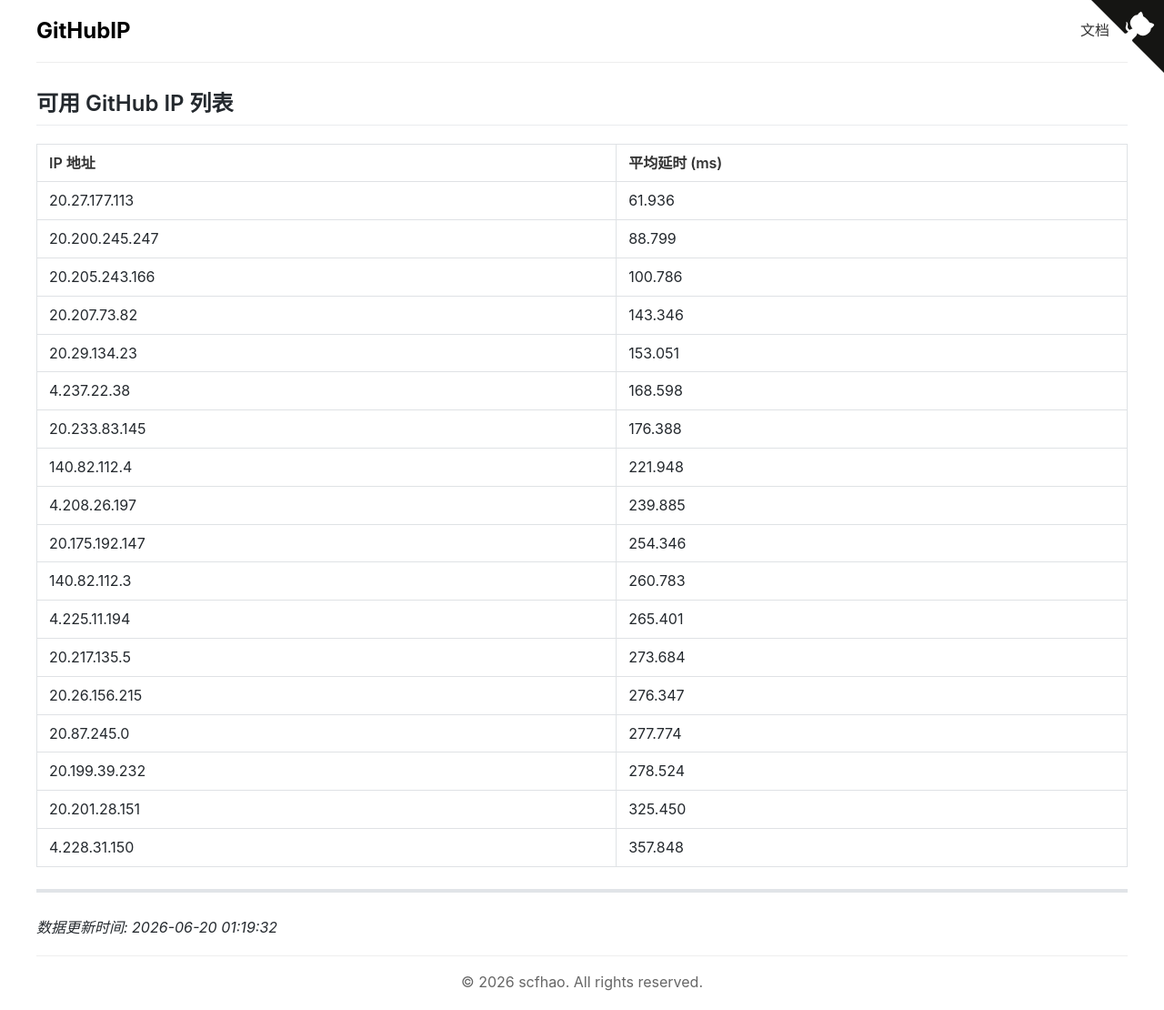
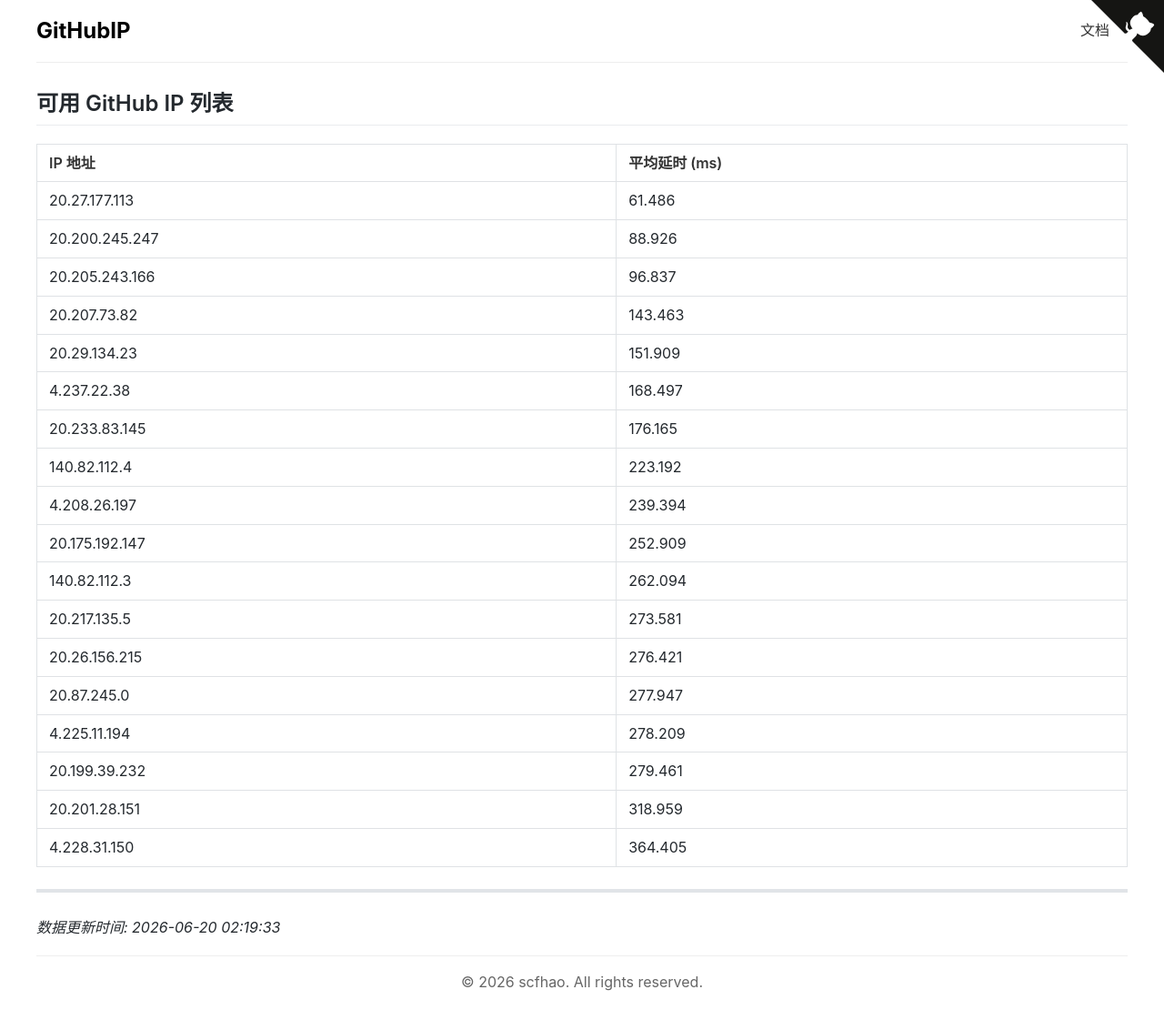
Before and after one commit to scfhao/GitHubIP, a Jekyll site: the page built from index.md, in a window 1280 px wide. Shown: the whole page at 91% size. Built offline with Jekyll 4.4.1, drawn with Linux system fonts in a browser that asks for light colours.

Commit message:
自动脚本执行 - 2026-06-20 02:19:33

```diff
--- a/index.md
+++ b/index.md
@@ -1,32 +1,32 @@
 ---
 layout: home
 title: GitHub IP 列表
-date: 2026-06-20 01:19:32
+date: 2026-06-20 02:19:33
 ---
 
 ## 可用 GitHub IP 列表
 
 | IP 地址 | 平均延时 (ms) |
 |---------|--------------|
-| 20.27.177.113 | 61.936 |
-| 20.200.245.247 | 88.799 |
-| 20.205.243.166 | 100.786 |
-| 20.207.73.82 | 143.346 |
-| 20.29.134.23 | 153.051 |
-| 4.237.22.38 | 168.598 |
-| 20.233.83.145 | 176.388 |
-| 140.82.112.4 | 221.948 |
-| 4.208.26.197 | 239.885 |
-| 20.175.192.147 | 254.346 |
-| 140.82.112.3 | 260.783 |
-| 4.225.11.194 | 265.401 |
-| 20.217.135.5 | 273.684 |
-| 20.26.156.215 | 276.347 |
-| 20.87.245.0 | 277.774 |
-| 20.199.39.232 | 278.524 |
-| 20.201.28.151 | 325.450 |
-| 4.228.31.150 | 357.848 |
+| 20.27.177.113 | 61.486 |
+| 20.200.245.247 | 88.926 |
+| 20.205.243.166 | 96.837 |
+| 20.207.73.82 | 143.463 |
+| 20.29.134.23 | 151.909 |
+| 4.237.22.38 | 168.497 |
+| 20.233.83.145 | 176.165 |
+| 140.82.112.4 | 223.192 |
+| 4.208.26.197 | 239.394 |
+| 20.175.192.147 | 252.909 |
+| 140.82.112.3 | 262.094 |
+| 20.217.135.5 | 273.581 |
+| 20.26.156.215 | 276.421 |
+| 20.87.245.0 | 277.947 |
+| 4.225.11.194 | 278.209 |
+| 20.199.39.232 | 279.461 |
+| 20.201.28.151 | 318.959 |
+| 4.228.31.150 | 364.405 |
 
 ---
 
-*数据更新时间: 2026-06-20 01:19:32*
+*数据更新时间: 2026-06-20 02:19:33*
```
